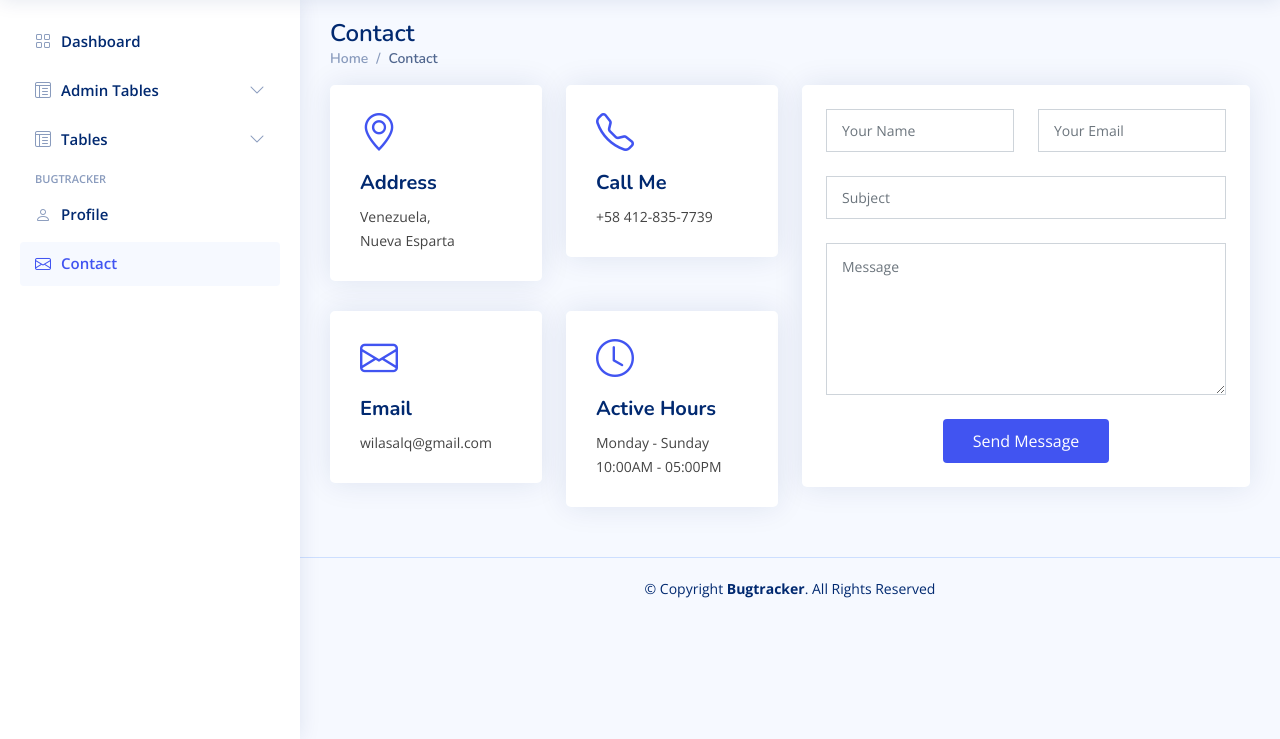
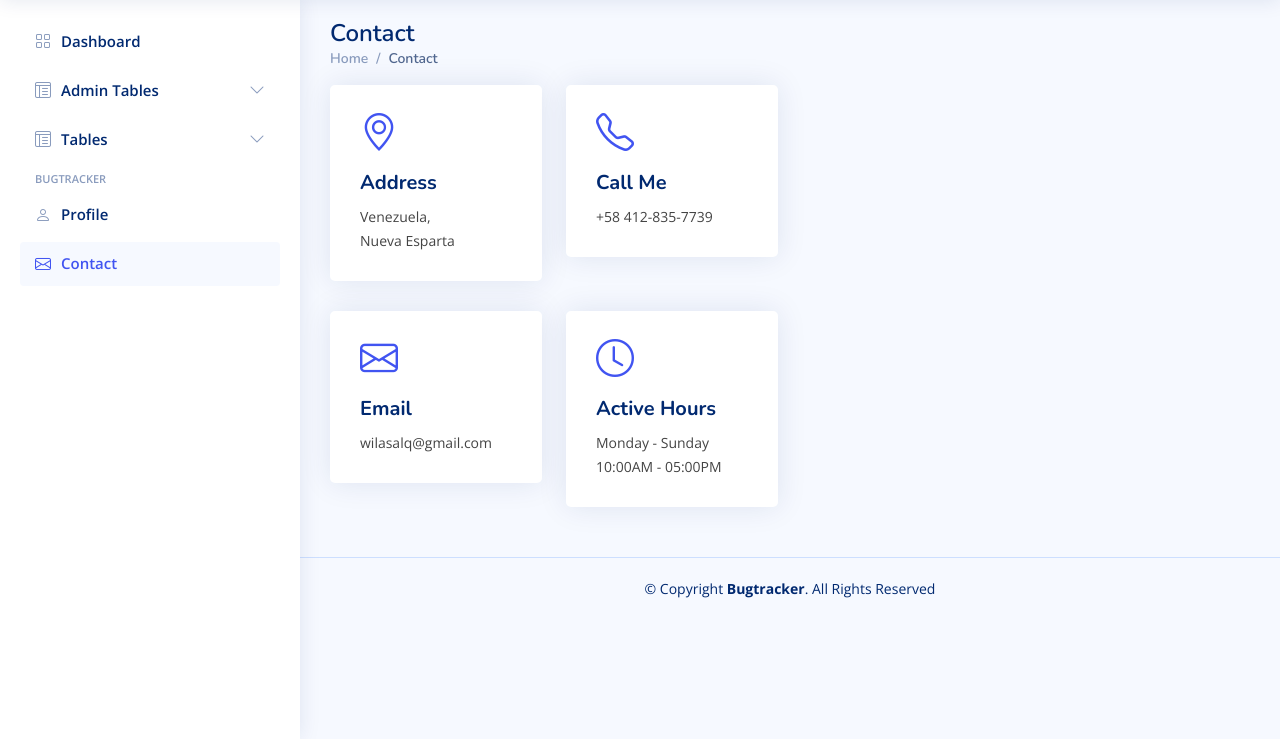
Before and after one commit to limonada46/Bug-Tracker, a Django app: page /contact/ in a window 1280 px wide. Shown: the part 61-800 px from the top of the page. Run offline with Django 4.2, Linux system fonts and the light colour scheme; a user stored in the database is signed in; some libraries are stand-ins or nearby versions.

Commit message:
hiding send email html because we dont have that yet through heroku

```diff
--- a/templates/admin/contact.html
+++ b/templates/admin/contact.html
@@ -54,10 +54,10 @@
           </div>
 
         </div>
-
+      <!--
         <div class="col-xl-6">
           <div class="card p-4">
-            <form method="POST" class="php-email-form" novalidate>
+            <form class="php-email-form" novalidate>
                 {% csrf_token %}
               <div class="row gy-4">
 
@@ -90,6 +90,7 @@
           </div>
 
         </div>
+        -->
 
       </div>
 
```
Also changed, not shown: db.sqlite3.
